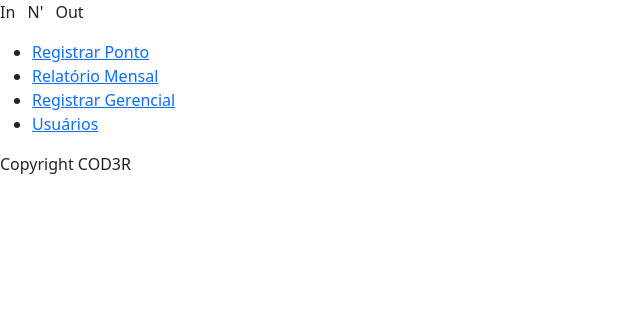
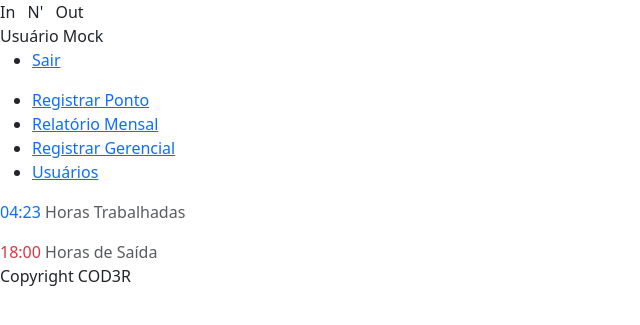
Before and after one commit to gleissonbraga/projeto_innout, a PHP site: template src/views/template/left.php in a window 1280 px wide. Shown: the top 325 px of the page, without its empty margins (0-640 px from the left). Run offline with PHP 8.4, Linux system fonts and the light colour scheme; the template is opened without the code that fills it, so the values that code supplies are empty; some libraries are stand-ins or nearby versions.

Commit message:
feat: adicionando estilização ao projeto

```diff
--- a/src/views/template/footer.php
+++ b/src/views/template/footer.php
@@ -2,6 +2,6 @@
     <span>Copyright COD3R</span>
 
 </footer>
-
+<script src="assets/js/app.js"></script>
 </body>
 </html>
--- a/src/views/template/header.php
+++ b/src/views/template/header.php
@@ -7,12 +7,13 @@
     <link rel="stylesheet" href="assets/css/comum.css">
     <link rel="stylesheet" href="assets/css/icofont.min.css">
     <link rel="stylesheet" href="assets/css/bootstrap.min.css">
+
     <title>In N' Out</title>
 </head>
 <body>
     <header class="header">
         <div class="logo">
-            <i class="icofont-travelling mr-2"></i>
+            <i class="icofont-travelling mr-2 "></i>
 
             <span class="font-weight-light">In</span>
             <span class="font-weight-bold mx-2">N'</span>
@@ -23,5 +24,26 @@
         <div class="menu-toggle mx-3">
             <i class="icofont-navigation-menu"></i>
         </div>
+
         <div class="spacer"></div>
+
+
+        <div class="dropdown">
+            <div class="dropdown-button">
+                <span class="ml-2">
+                    Usuário Mock
+                    <i class="icofont-simple-down mx-2"></i>
+                </span>
+                <div class="dropdown-content">
+                    <ul class="nav-list">
+                        <li class="nav-item">
+                            <a href="logout.php">
+                                <i class="icofont-logout mr-1"></i>
+                                Sair
+                            </a>
+                        </li>
+                    </ul>
+                </div>
+            </div>
+        </div>
     </header>
--- a/src/views/template/left.php
+++ b/src/views/template/left.php
@@ -27,4 +27,21 @@
             </li>
         </ul>
     </nav>
+    <div class="sidebar-widgets">
+        <div class="sidebar-widget">
+            <i class="icon icofont-hour-glass text-primary"></i>
+            <div class="info">
+                <span class="main text-primary">04:23</span>
+                <span class="label text-muted">Horas Trabalhadas</span>
+            </div>
+        </div>
+        <div class="division my-3"></div>
+        <div class="sidebar-widget">
+            <i class="icon icofont-ui-alarm text-danger"></i>
+            <div class="info">
+                <span class="main text-danger">18:00</span>
+                <span class="label text-muted">Horas de Saída</span>
+            </div>
+        </div>
+    </div>
 </aside>
```
Also changed, not shown: src/views/day_records.php (+31 -1 lines), public/assets/css/template.css, public/assets/js/app.js (added).
